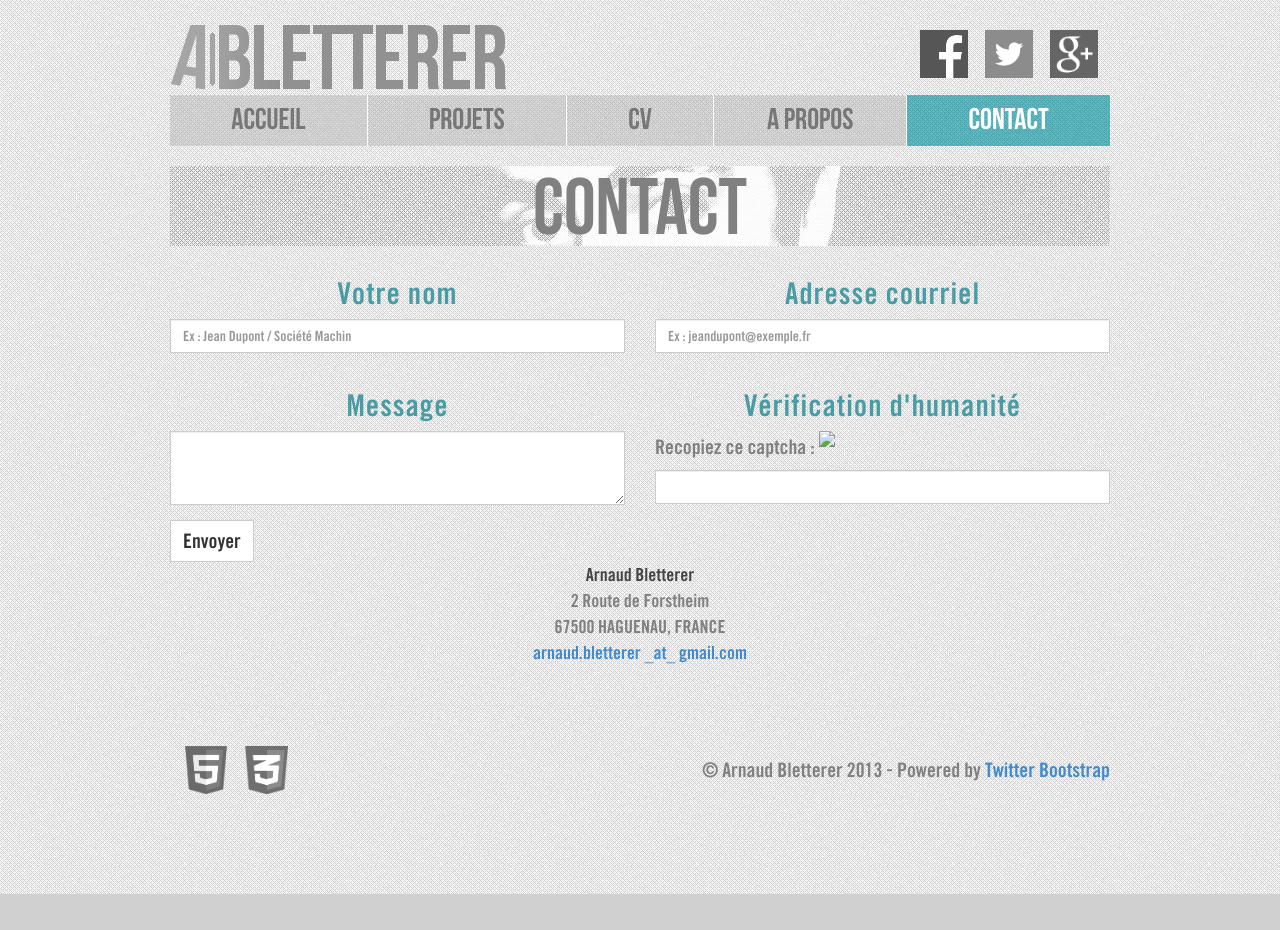
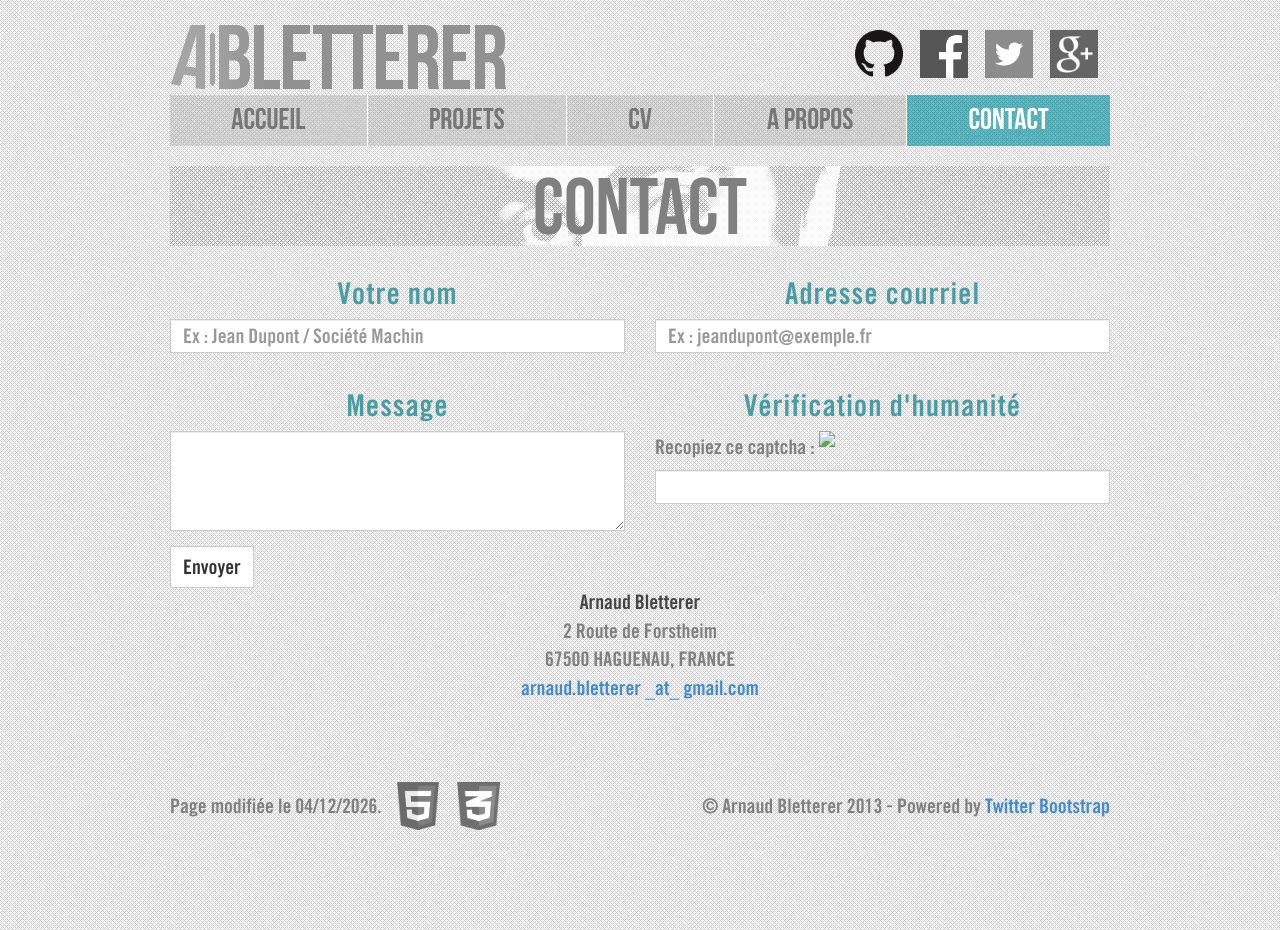
Before and after one commit to abletterer/Portfolio, a PHP site: page /Portfolio/contact.php in a window 1280 px wide. Before the commit the page ends 894 px from the top, so only its background shows below. Run offline with PHP 8.4, Linux system fonts and the light colour scheme.

Commit message:
Modifications de l'affichage

```diff
--- a/contact.php
+++ b/contact.php
@@ -136,7 +136,7 @@ if(isset($succes)) {
     <button type="submit" class="btn btn-default">Envoyer</button>
     </form>
 
-    <address style="letter-spacing:1spx; font-size:18px; text-align:center;">
+    <address style="letter-spacing:0px; text-align:center;">
       <strong>Arnaud Bletterer</strong><br>
       2 Route de Forstheim<br>
       67500 HAGUENAU, FRANCE<br>
--- a/css/main.css
+++ b/css/main.css
@@ -120,7 +120,6 @@ body {
 }
 
 .footer {
-    border-top-color: #ddd;
     text-decoration:none;
 }
 
@@ -165,6 +164,14 @@ table,p,address,input,label,textarea,.btn {
 	font-size:20px;
 }
 
+.form-control {
+	font-size:20px;
+}
+
+textarea{
+	resize:vertical;
+}
+
 p {
 	text-indent:2em;
 }
@@ -182,6 +189,7 @@ div a {
 }
 
 .footer {
+	border:none;
 }
 
 .footer p {
--- a/footer.php
+++ b/footer.php
@@ -9,7 +9,13 @@
         <img class="normal" src="<?php echo updateURL('img/css3-logo.png'); ?>"alt="CSS3" title="CSS3" style="height:48px;">
     </a>
     <p style="padding-top:10px; float:right;">&copy; Arnaud Bletterer 2013 - Powered by <a href="http://getbootstrap.com/" target="_blank">Twitter Bootstrap</a>
-	</p>
+    </p>
+
+<?php
+	Locale::setDefault("fr-FR");
+	echo "<p style='padding-top:10px; float:left;'>Page modifiée le " . date("d/m/Y.", getlastmod())."</p>";
+?>
+
 </div>
 
 </div> <!-- /container -->
--- a/header.php
+++ b/header.php
@@ -52,6 +52,12 @@
                 <img class="normal" src="<?php echo updateURL('img/abletterer-logo.png'); ?>" alt="Logo ABletterer">
             </a>
             <span class="social">
+            	<span>
+                    <a href="https://github.com/abletterer" target="_blank">
+                        <img class="hover" src="<?php echo updateURL('img/github-logo-hover.png'); ?>" alt="Logo GitHub" style="position:absolute; height:48px; opacity:0;">
+                        <img class="normal" src="<?php echo updateURL('img/github-logo-hover.png'); ?>" alt="Logo GitHub" style="height:48px;">
+                    </a>
+                </span>
                 <span>
                     <a href="https://www.facebook.com/abletterer" target="_blank">
                         <img class="hover" src="<?php echo updateURL('img/facebook-logo-hover.png'); ?>" alt="Logo Facebook" style="position:absolute; height:48px; opacity:0;">
@@ -60,13 +66,13 @@
                 </span>
                 <span>
                     <a href="https://www.twitter.com/abletterer" target="_blank">
-                        <img class="hover" src="<?php echo updateURL('img/twitter-logo-hover.png'); ?>" alt="Logo Facebook" style="position:absolute; height:48px; opacity:0;">
-                        <img class="normal" src="<?php echo updateURL('img/twitter-logo.png'); ?>" alt="Logo Twitter"style="height:48px;">
+                        <img class="hover" src="<?php echo updateURL('img/twitter-logo-hover.png'); ?>" alt="Logo Twitter" style="position:absolute; height:48px; opacity:0;">
+                        <img class="normal" src="<?php echo updateURL('img/twitter-logo.png'); ?>" alt="Logo Twitter" style="height:48px;">
                     </a>
                 </span>
                 <span>
                     <a href="https://plus.google.com/115104367788742954625/about" target="_blank">
-                        <img class="hover" src="<?php echo updateURL('img/googleplus-logo-hover.png'); ?>" alt="Logo Facebook" style="position:absolute; height:48px; opacity:0;">
+                        <img class="hover" src="<?php echo updateURL('img/googleplus-logo-hover.png'); ?>" alt="Logo Google Plus" style="position:absolute; height:48px; opacity:0;">
                         <img class="normal" src="<?php echo updateURL('img/googleplus-logo.png'); ?>" alt="Logo Google Plus" style="height:48px;">
                     </a>
                 </span>
```
Also changed, not shown: cv.php (+39 -45 lines), projets.php (+10 -0 lines), img/github-logo-hover.png (added).
